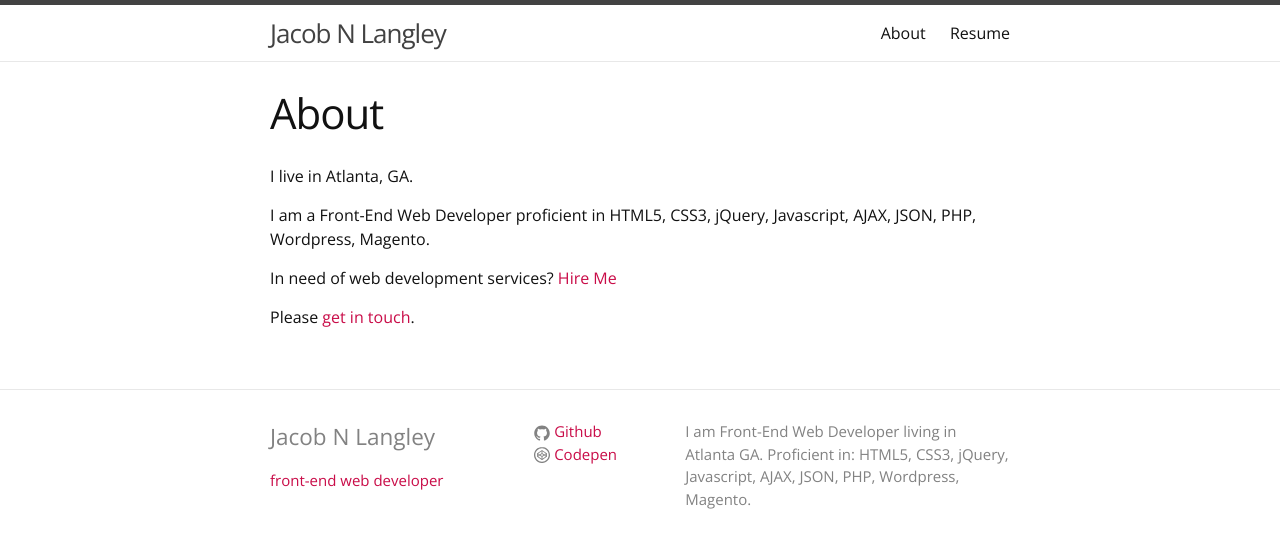
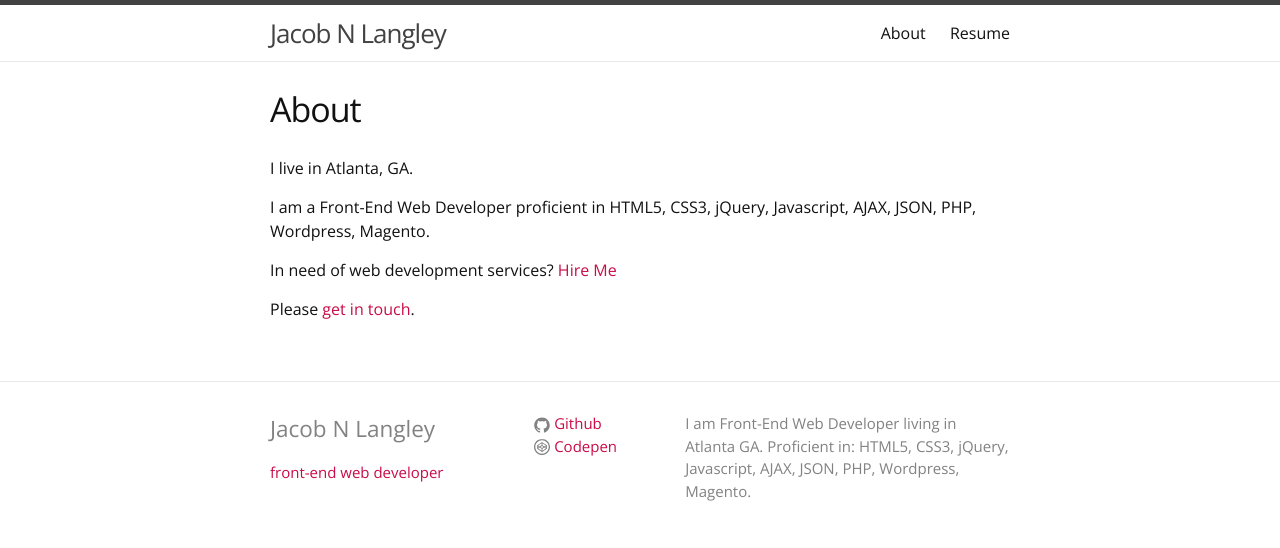
Before and after one commit to jacobnlangley/jacobnlangley.github.io, a Jekyll site: the page built from about.md, in a window 1280 px wide. Shown: the top 548 px of the page. Built offline with Jekyll 4.4.1, drawn with Linux system fonts in a browser that asks for light colours.

Commit message:
Update _layout.scss

```diff
--- a/_sass/_layout.scss
+++ b/_sass/_layout.scss
@@ -205,7 +205,7 @@
 }
 
 .post-title {
-    font-size: 42px;
+    font-size: 34px;
     letter-spacing: -1px;
     line-height: 1;
 
```
